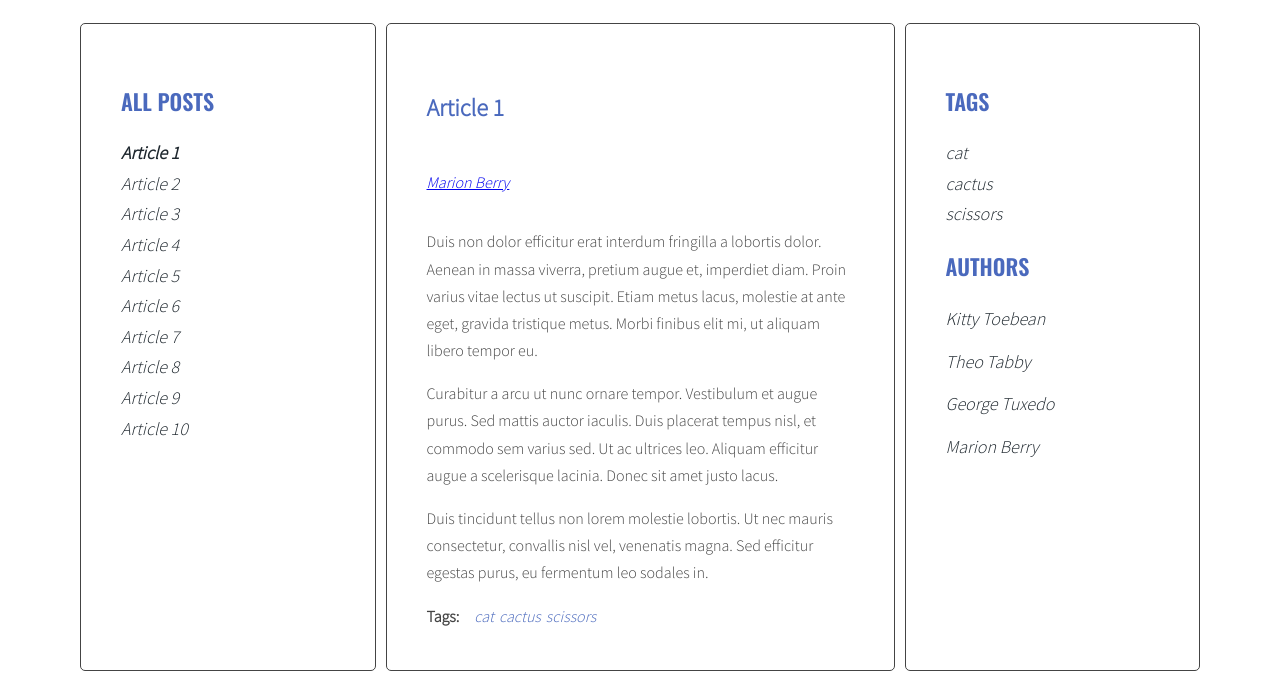
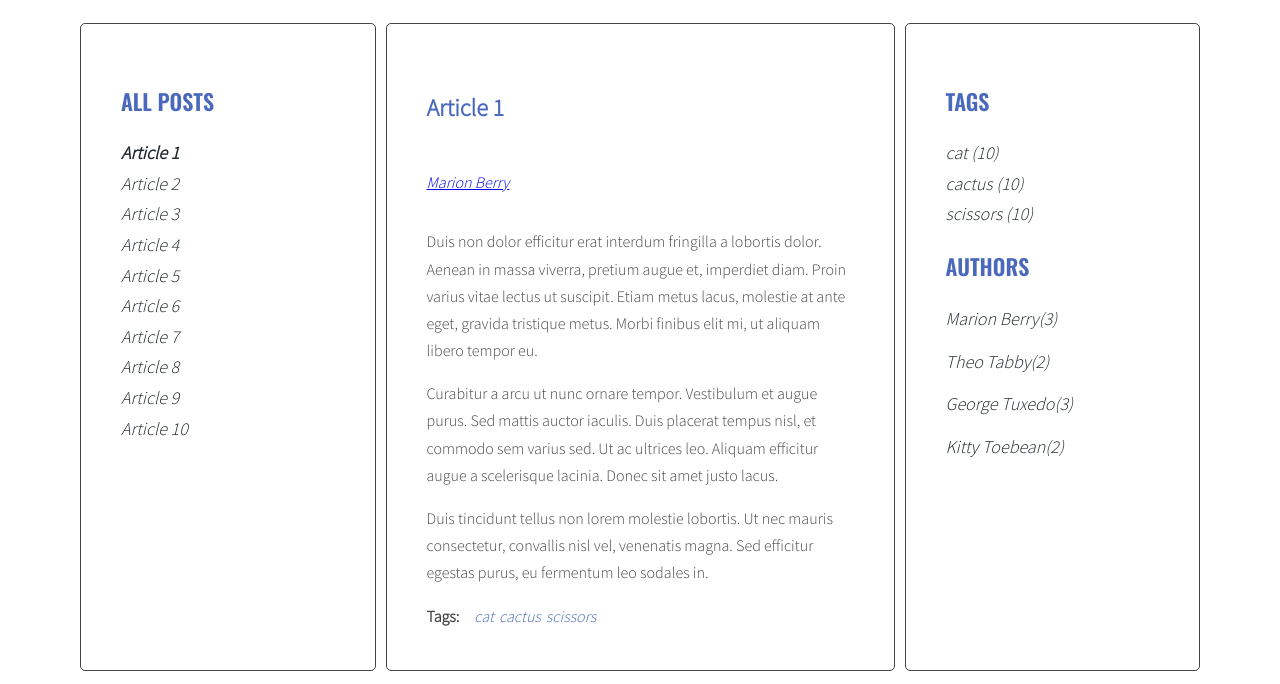
Before and after one commit to BasKo098/javascript-blog, a website: page index.html in a window 1280 px wide. Shown: the part 220-904 px from the top of the page. Drawn offline with nearby package versions, Linux system fonts and the light colour scheme.

Commit message:
Add function generateAuthors

```diff
--- a/index.html
+++ b/index.html
@@ -348,26 +348,6 @@
             </ul>
             <h2 class="section-title">Authors</h2>
             <ul class="list authors">
-              <li>
-                <a href="#">
-                  <span class="author-name">Kitty Toebean</span>
-                </a>
-              </li>
-              <li>
-                <a href="#">
-                  <span class="author-name">Theo Tabby</span>
-                </a>
-              </li>
-              <li>
-                <a href="#">
-                  <span class="author-name">George Tuxedo</span>
-                </a>
-              </li>
-              <li>
-                <a href="#">
-                  <span class="author-name">Marion Berry</span>
-                </a>
-              </li>
             </ul>
           </aside>
         </main>
--- a/js/script.js
+++ b/js/script.js
@@ -33,7 +33,8 @@ const optArticleSelector = '.post',
   optTitleSelector = '.post-title',
   optTitleListSelector = '.titles',
   optArticleTagsSelector = '.post-tags .list',
-  optAuthorListSelector = '.post-author',
+  optArticleAuthorsSelector = '.post-author',
+  optAuthorListSelector = '.authors.list',
   optTagsListSelector = '.tags.list',
   optCloudClassCount = '5',
   optCloudClassPrefix = 'tag-size-';
@@ -42,11 +43,6 @@ function generateTitleLinks(customSelector = ''){
 
   /*[DONE] remove contents of titleList */
   const titleList = document.querySelector(optTitleListSelector);
-  function clearMessage() {
-    const titleList = document.querySelector(optTitleListSelector);
-    titleList.innerHTML = '';
-  }
-  clearMessage();
 
   const titleItems = document.querySelectorAll('.list .titles li');
   for(let item of titleItems){
@@ -116,7 +112,7 @@ function generateTags(){
 
     /* [DONE] find tags wrapper*/
     const tagsWrapper = article.querySelector(optArticleTagsSelector);
-    console.log('te tags Wrapper ' + tagsWrapper);
+
 
     /* [DONE] make html variable with empty string*/
     let html = '';
@@ -126,7 +122,6 @@ function generateTags(){
 
     /* [DONE] split tags into array*/
     const articleTagsArray = articleTags.split(' ');
-    console.log (articleTagsArray);
 
     /* [DONE] START LOOP: for each tag */
     for (let tag of articleTagsArray){
@@ -142,7 +137,8 @@ function generateTags(){
       } else {
         allTags[tag]++;
       }
-      console.log('te tag ' + allTags);
+      console.log('all tag ');
+      console.log( allTags);
     }
     /* [DONE] insert HTML of all the links into the tags wrapper */
     tagsWrapper.innerHTML = html;
@@ -156,12 +152,10 @@ function generateTags(){
   //tagList.innerHTML = allTags.join(' ');
   /*[NEW] create a variable for all links HTML code*/
   const tagsParams = calculateTagsParam(allTags);
-  console.log('tagsParams: ', tagsParams);
   let allTagsHTML = '';
   for(let tag in allTags){
     /*[NEW] generate code of a link and add it to allTagsHTML: */
-    const tagLinkHTML = '<li><a class="' + calculateTagClass(allTags[tag], tagsParams) +' " href="#tag-' + tag +'">'  + tag + /*' (' + allTags[tag] + ')*/'</a></li>';
-    console.log('tagLinkHTML: ', tagLinkHTML);
+    const tagLinkHTML = '<li><a class="' + calculateTagClass(allTags[tag], tagsParams) +' " href="#tag-' + tag +'">'  + tag + ' (' + allTags[tag] + ')</a></li>';
     //const linkHTML = '<li><a class="" href="#tag-' + tag + '">' + tag + ' (' + allTags[tag] + ')</a></li>';
     allTagsHTML += tagLinkHTML;
   }
@@ -169,7 +163,8 @@ function generateTags(){
 
   /*[NEW] add html from allTagsHTML to tagList */
   tagList.innerHTML = allTagsHTML;
-  console.log('teeeeen tagList ' + allTags);
+  console.log('tag list');
+  console.log(tagList);
 }
 
 generateTags();
@@ -227,19 +222,42 @@ addClickListenersToTags();
 
 /*[DONE]*/
 function generateAuthors() {
+  let allAuthors = {};
   const articles = document.querySelectorAll(optArticleSelector);
 
   for (let article of articles) {
-    const authorWrapper = article.querySelector(optAuthorListSelector);
+    const authorWrapper = article.querySelector(optArticleAuthorsSelector);
     let html = '';
     /*AUTHOR LIST*/
     const authorTags = article.getAttribute('data-author');
     const linkHTML = '<a href="#author-' + authorTags + '">' + authorTags + '</a>';
     html += linkHTML;
     authorWrapper.innerHTML = html;
+    if(!allAuthors.hasOwnProperty(authorTags)){
+      allAuthors[authorTags] = 1;
+    } else {
+      allAuthors[authorTags]++;
+    }
   }
+  console.log('allAuthors ');
+  console.log(allAuthors);
+  const authorList = document.querySelector(optAuthorListSelector);
+  const authorsParams = calculateTagsParam(allAuthors);
+  console.log('authorsParams: ', authorsParams);
+  let allAuthorsHTML = '';
+  for(let author in allAuthors) {
+    const authorsLinkHTML = '<li><a class="' + calculateTagClass(allAuthors[author], authorsParams) +' " href="#tag-' + author +'">'  + author +  '(' + allAuthors[author] + ')</a></li>';
+    console.log('authorsLinkHTML: ', authorsLinkHTML);
+    allAuthorsHTML += authorsLinkHTML;
+    authorList.innerHTML = allAuthorsHTML;
+
+  }
+  //authorList.innerHTML = allAuthorsHTML;
+
+
+
+
 }
-
 generateAuthors();
 
 function addClickListenersToAuthors(){
```
